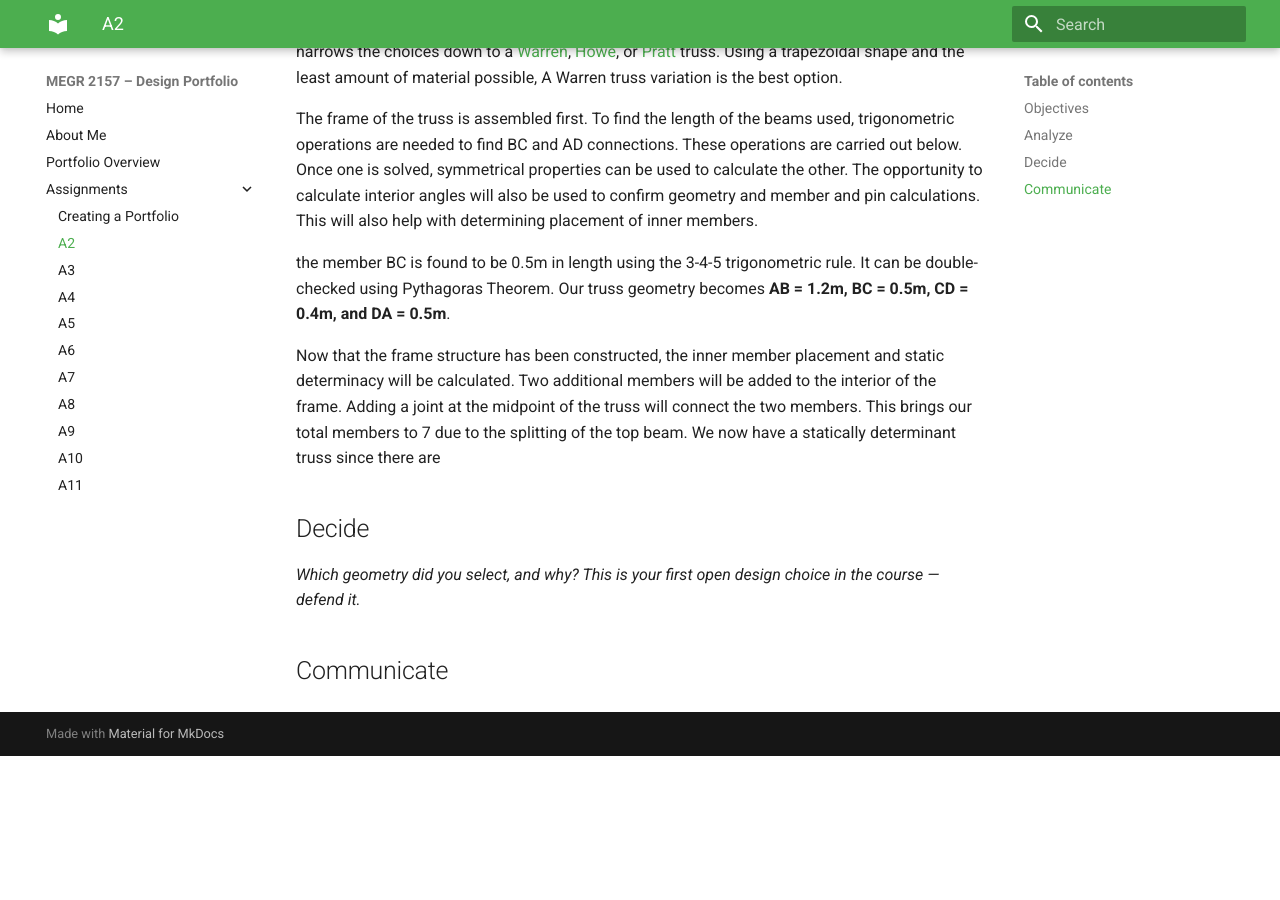
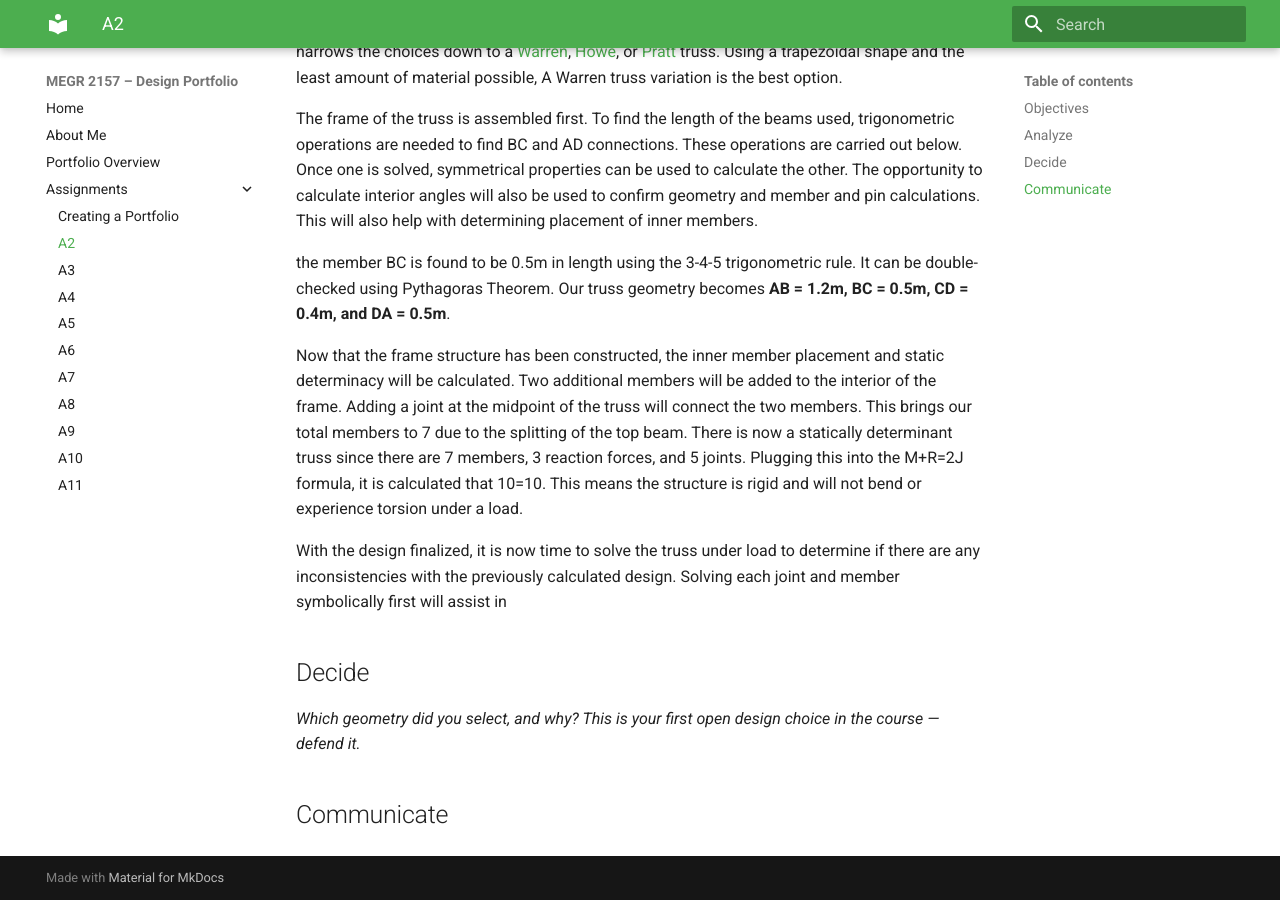
Before and after one commit to murondj/megr2156-design-portfolio, an MkDocs documentation site: the page built from docs/assignments/A02/index.md, in a window 1280 px wide and 900 px high, scrolled down 777 px. Built offline with MkDocs 1.6.1 and Material for MkDocs 9.7.7, drawn with Linux system fonts in a browser that asks for light colours; before the commit the page ends 1533 px from its top, so only the background shows below that.

Commit message:
Update index.md

```diff
--- a/docs/assignments/A02/index.md
+++ b/docs/assignments/A02/index.md
@@ -26,7 +26,9 @@ The frame of the truss is assembled first. To find the length of the beams used,
 
 the member BC is found to be 0.5m in length using the 3-4-5 trigonometric rule. It can be double-checked using Pythagoras Theorem. Our truss geometry becomes **AB = 1.2m, BC = 0.5m, CD = 0.4m, and DA = 0.5m**.
 
-Now that the frame structure has been constructed, the inner member placement and static determinacy will be calculated. Two additional members will be added to the interior of the frame. Adding a joint at the midpoint of the truss will connect the two members. This brings our total members to 7 due to the splitting of the top beam. We now have a statically determinant truss since there are
+Now that the frame structure has been constructed, the inner member placement and static determinacy will be calculated. Two additional members will be added to the interior of the frame. Adding a joint at the midpoint of the truss will connect the two members. This brings our total members to 7 due to the splitting of the top beam. There is now a statically determinant truss since there are 7 members, 3 reaction forces, and 5 joints. Plugging this into the M+R=2J formula, it is calculated that 10=10. This means the structure is rigid and will not bend or experience torsion under a load.
+
+With the design finalized, it is now time to solve the truss under load to determine if there are any inconsistencies with the previously calculated design. Solving each joint and member symbolically first will assist in
 ## Decide
 _Which geometry did you select, and why? This is your first open design choice in the course — defend it._
 
```
